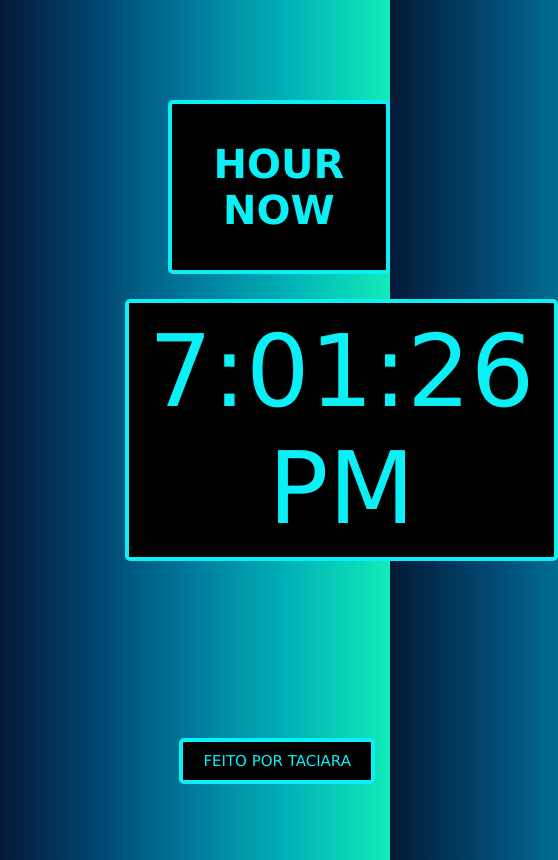
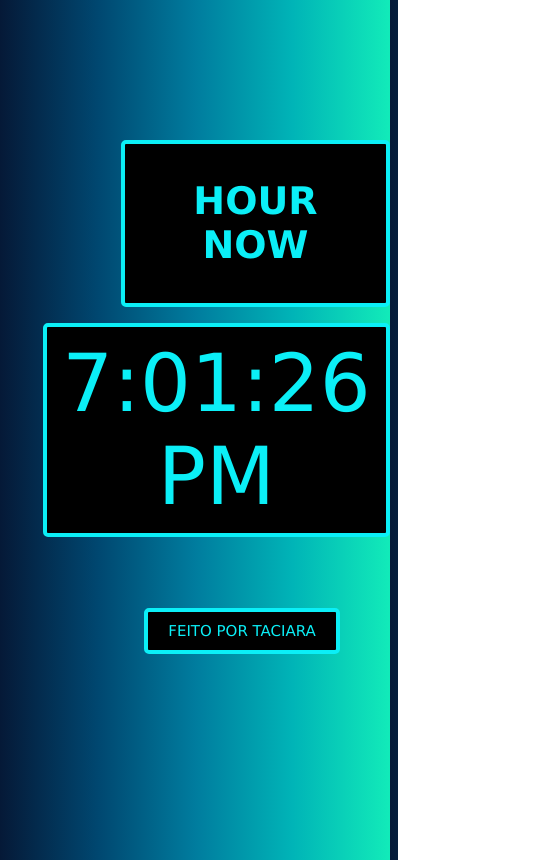
Before and after one commit to TaciAlves/relogio, a plain HTML site: page index.html in a window 390 px wide. Shown: the whole page, 558 px wide, since content can reach past the window. Drawn offline with nearby package versions, Linux system fonts and the light colour scheme.

Commit message:
Update style.css

```diff
--- a/style.css
+++ b/style.css
@@ -45,3 +45,23 @@ footer{
     left: 46%;
     bottom: 60px;
 }
+
+@media only screen and (max-width: 600px){
+    .clock{
+        padding: 10px 10px;
+        font-size: 80px;
+        left: 11%;
+    }
+
+    .time{
+        font-size: 19px;
+        left: 31%;
+        top: 140px;
+    }
+
+    footer {
+        font-size: 15px;
+        left: 37%;
+        bottom: 190px;
+    }
+}
```
